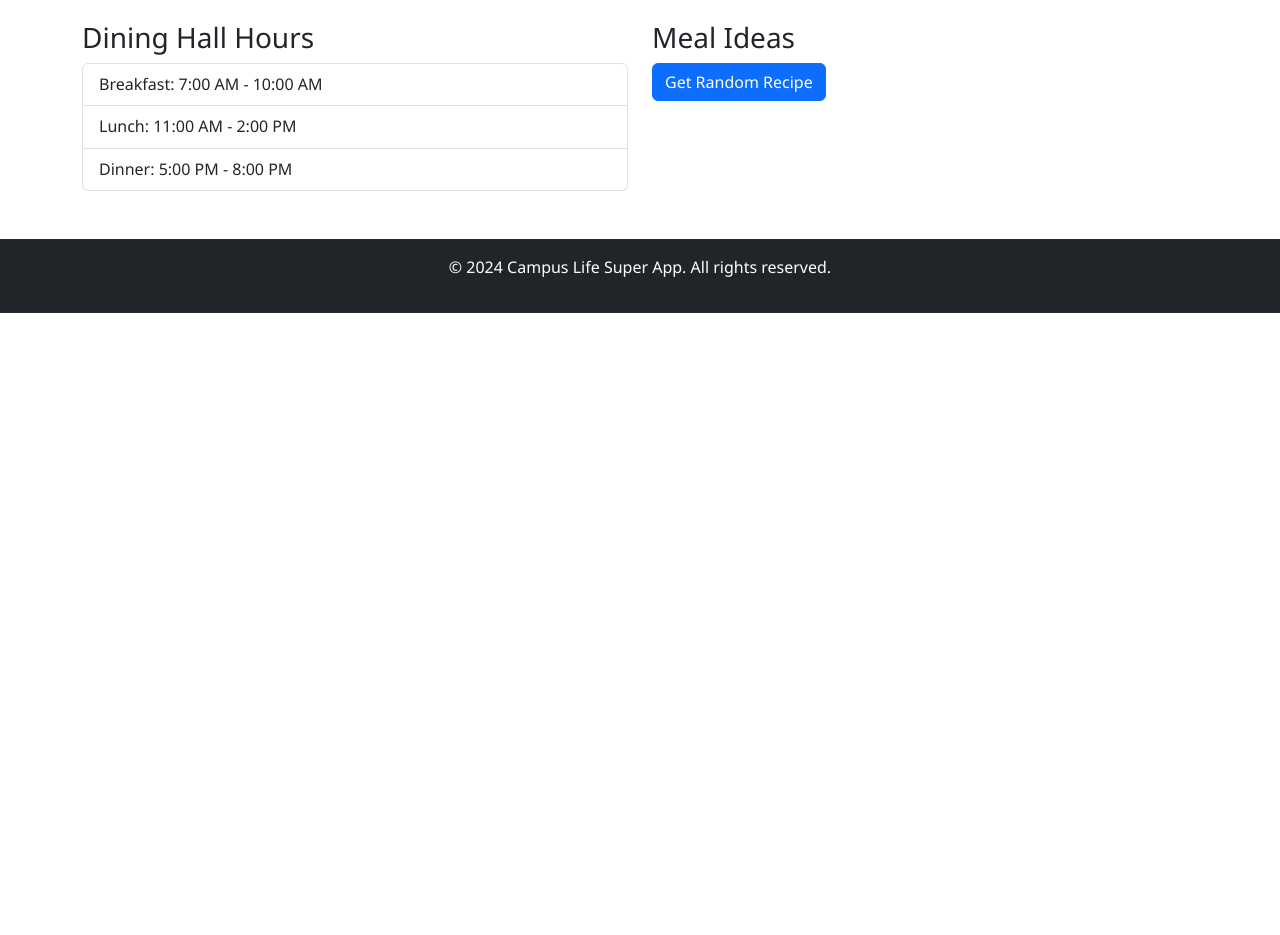
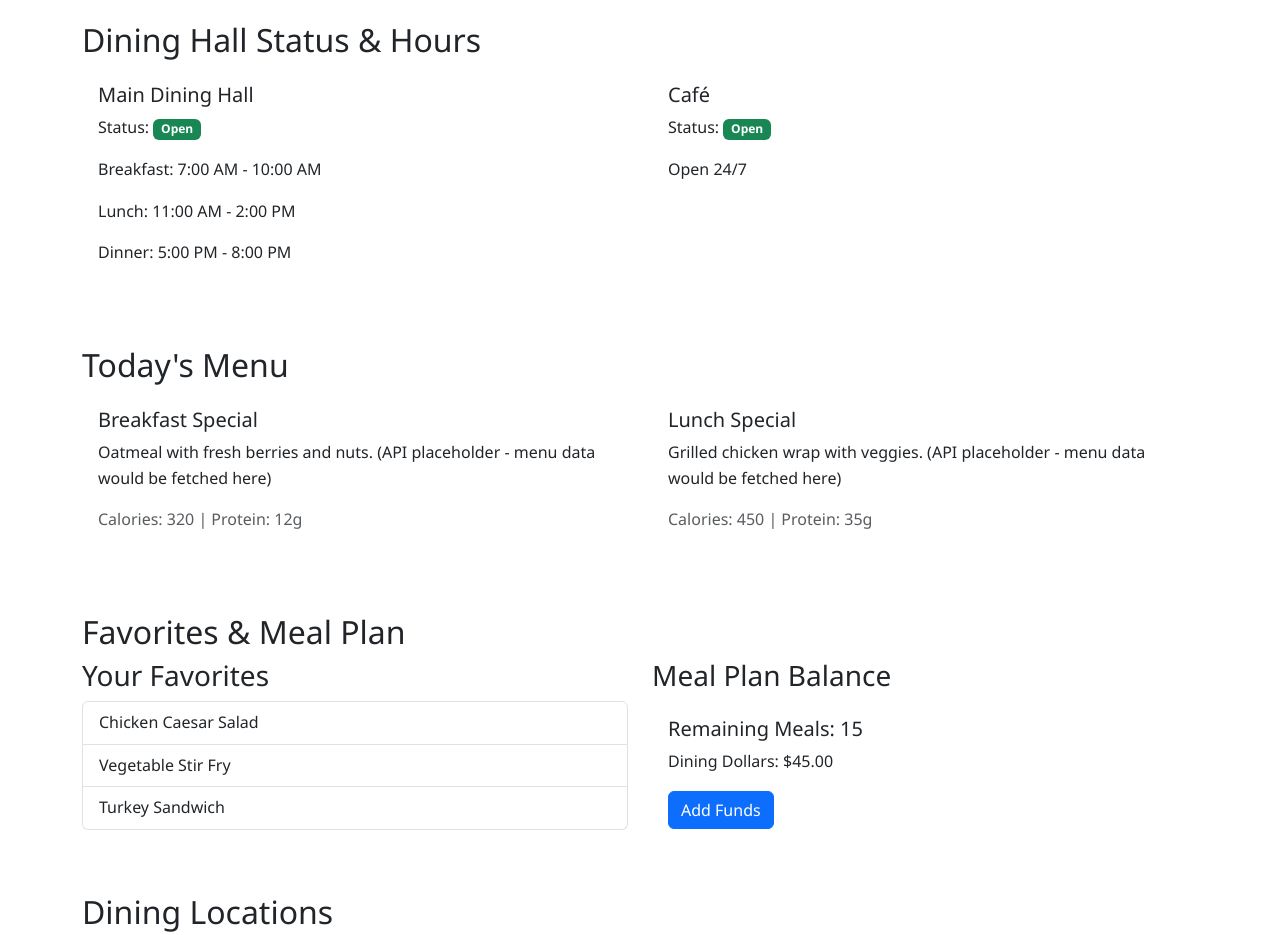
Before and after one commit to Jones203384/Final-Project, a plain HTML site: page dining.html in a window 1280 px wide. Shown: the part 157-1092 px from the top of the page. Before the commit the page ends 800 px from the top, so only its background shows below. Drawn offline with nearby package versions, Linux system fonts and the light colour scheme.

Commit message:
Enhanced dining page with status/hours, menu placeholders, favorites, and location sections

```diff
--- a/dining.html
+++ b/dining.html
@@ -30,15 +30,104 @@
 
     <main class="container my-5">
         <h1 class="text-center mb-4">Campus Dining</h1>
+
+        <!-- Dining Hall Status/Hours Section -->
+        <section class="dining-status mb-5">
+            <h2>Dining Hall Status & Hours</h2>
+            <div class="row">
+                <div class="col-md-6">
+                    <div class="card">
+                        <div class="card-body">
+                            <h5 class="card-title">Main Dining Hall</h5>
+                            <p class="card-text">Status: <span class="badge bg-success">Open</span></p>
+                            <p>Breakfast: 7:00 AM - 10:00 AM</p>
+                            <p>Lunch: 11:00 AM - 2:00 PM</p>
+                            <p>Dinner: 5:00 PM - 8:00 PM</p>
+                        </div>
+                    </div>
+                </div>
+                <div class="col-md-6">
+                    <div class="card">
+                        <div class="card-body">
+                            <h5 class="card-title">Café</h5>
+                            <p class="card-text">Status: <span class="badge bg-success">Open</span></p>
+                            <p>Open 24/7</p>
+                        </div>
+                    </div>
+                </div>
+            </div>
+        </section>
+
+        <!-- Menu/API Placeholder Section -->
+        <section class="menu-placeholder mb-5">
+            <h2>Today's Menu</h2>
+            <div class="row">
+                <div class="col-md-6">
+                    <div class="card">
+                        <div class="card-body">
+                            <h5 class="card-title">Breakfast Special</h5>
+                            <p class="card-text">Oatmeal with fresh berries and nuts. (API placeholder - menu data would be fetched here)</p>
+                            <p class="text-muted">Calories: 320 | Protein: 12g</p>
+                        </div>
+                    </div>
+                </div>
+                <div class="col-md-6">
+                    <div class="card">
+                        <div class="card-body">
+                            <h5 class="card-title">Lunch Special</h5>
+                            <p class="card-text">Grilled chicken wrap with veggies. (API placeholder - menu data would be fetched here)</p>
+                            <p class="text-muted">Calories: 450 | Protein: 35g</p>
+                        </div>
+                    </div>
+                </div>
+            </div>
+        </section>
+
+        <!-- Favorites/Meal Plan Section -->
+        <section class="favorites mb-5">
+            <h2>Favorites & Meal Plan</h2>
+            <div class="row">
+                <div class="col-md-6">
+                    <h3>Your Favorites</h3>
+                    <ul class="list-group">
+                        <li class="list-group-item">Chicken Caesar Salad</li>
+                        <li class="list-group-item">Vegetable Stir Fry</li>
+                        <li class="list-group-item">Turkey Sandwich</li>
+                    </ul>
+                </div>
+                <div class="col-md-6">
+                    <h3>Meal Plan Balance</h3>
+                    <div class="card">
+                        <div class="card-body">
+                            <h5 class="card-title">Remaining Meals: 15</h5>
+                            <p class="card-text">Dining Dollars: $45.00</p>
+                            <button class="btn btn-primary">Add Funds</button>
+                        </div>
+                    </div>
+                </div>
+            </div>
+        </section>
+
+        <!-- Map/Location Placeholder Section -->
+        <section class="location-placeholder mb-5">
+            <h2>Dining Locations</h2>
+            <div class="row">
+                <div class="col-12">
+                    <div class="card">
+                        <div class="card-body">
+                            <h5 class="card-title">Campus Dining Map</h5>
+                            <p class="card-text">Interactive map showing all dining locations on campus. (Google Maps API placeholder)</p>
+                            <div id="dining-map" style="height: 300px; background-color: #f0f0f0; display: flex; align-items: center; justify-content: center;">
+                                <p>Map will be loaded here</p>
+                            </div>
+                        </div>
+                    </div>
+                </div>
+            </div>
+        </section>
+
+        <!-- Meal Ideas Section (existing) -->
         <div class="row">
-            <div class="col-md-6">
-                <h3>Dining Hall Hours</h3>
-                <ul class="list-group">
-                    <li class="list-group-item">Breakfast: 7:00 AM - 10:00 AM</li>
-                    <li class="list-group-item">Lunch: 11:00 AM - 2:00 PM</li>
-                    <li class="list-group-item">Dinner: 5:00 PM - 8:00 PM</li>
-                </ul>
-            </div>
             <div class="col-md-6">
                 <h3>Meal Ideas</h3>
                 <button id="get-recipe-btn" class="btn btn-primary mb-3">Get Random Recipe</button>
```
